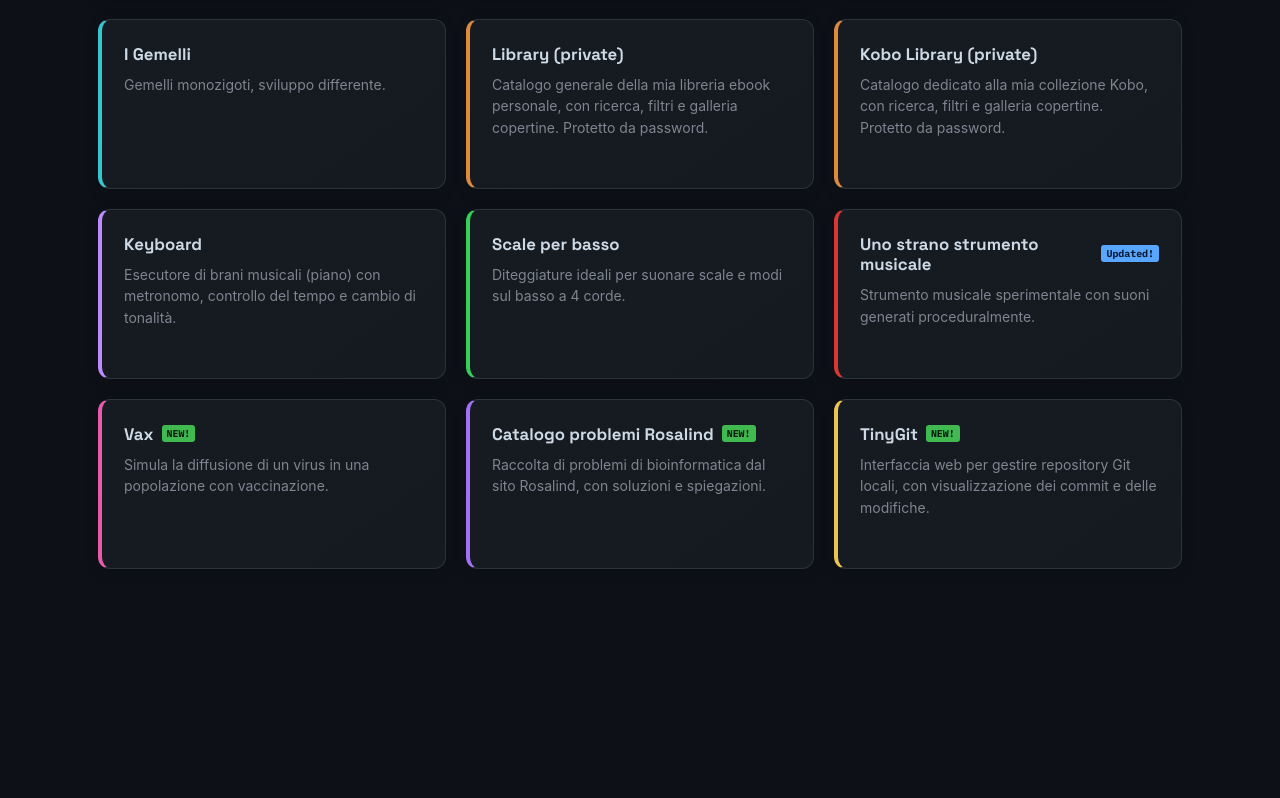
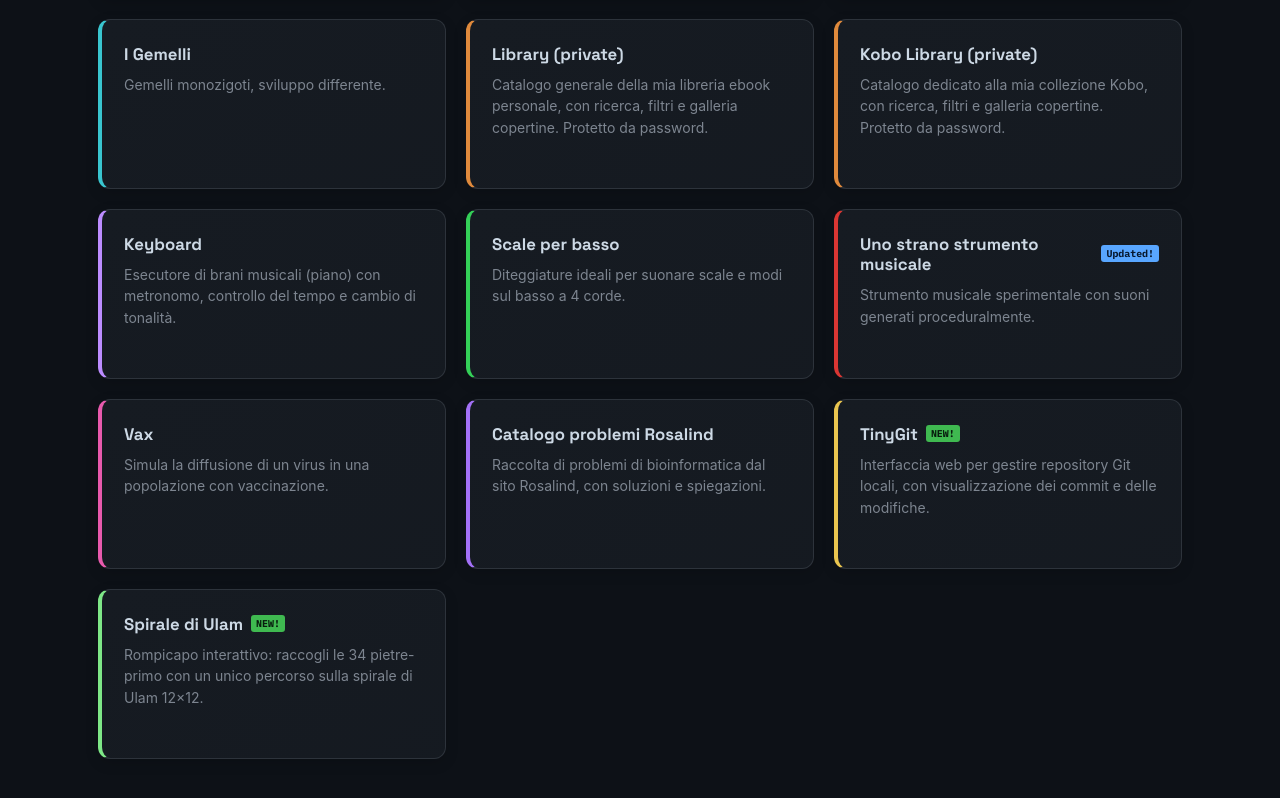
Before and after one commit to bennibeni/links-page, a Next.js app: page / in a window 1280 px wide. Shown: the part 1132-1930 px from the top of the page. Before the commit the page ends 1781 px from the top, so only its background shows below. Built offline with nearby package versions, Linux system fonts and the light colour scheme.

Commit message:
Aggiunta Spirale di Ulam

```diff
--- a/data/projects.mjs
+++ b/data/projects.mjs
@@ -25,7 +25,7 @@ const rawProjects = [
   {
     name: "SET solitario",
     description:
-      "Mini-app per giocare a SET ed esplorare la struttura affine F\u2083\u2074 delle carte.",
+      "Mini-app per giocare a SET ed esplorare la struttura affine F₃⁴ delle carte.",
     href: "https://set-affine-game.vercel.app/",
     accent: "sky",
   },
@@ -38,7 +38,6 @@ const rawProjects = [
   },
   {
     name: "Cheat Stories",
-    isUpdated: true,
     description: "Racconti interattivi basati su scelte e conseguenze.",
     href: "https://cheat-stories.vercel.app/",
     accent: "rose",
@@ -46,7 +45,7 @@ const rawProjects = [
   {
     name: "Specimen",
     description:
-      "Gioco combinatorio ispirato alla genetica umana: genoma 4\u00d74, regola TTE-T4, fenotipo a 6 caratteri e avatar interattivo.",
+      "Gioco combinatorio ispirato alla genetica umana: genoma 4×4, regola TTE-T4, fenotipo a 6 caratteri e avatar interattivo.",
     href: "https://specimen-t3oh.vercel.app/",
     accent: "teal",
   },
@@ -79,7 +78,6 @@ const rawProjects = [
   },
   {
     name: "Artificial Cell Laboratory",
-    isUpdated: true,
     description:
       "Laboratorio interattivo per la simulazione di cellule artificiali.",
     href: "https://artificial-cell-laboratory.vercel.app/",
@@ -129,7 +127,6 @@ const rawProjects = [
   },
   {
     name: "Vax",
-    isNew: true,
     description:
       "Simula la diffusione di un virus in una popolazione con vaccinazione.",
     href: "https://vax-gilt.vercel.app/",
@@ -137,7 +134,6 @@ const rawProjects = [
   },
   {
     name: "Catalogo problemi Rosalind",
-    isNew: true,
     description:
       "Raccolta di problemi di bioinformatica dal sito Rosalind, con soluzioni e spiegazioni.",
     href: "https://rosalind-catalog.vercel.app/",
@@ -151,6 +147,14 @@ const rawProjects = [
     href: "https://tinygit.vercel.app/",
     accent: "gold",
   },
+  {
+    name: "Spirale di Ulam",
+    isNew: true,
+    description:
+      "Rompicapo interattivo: raccogli le 34 pietre-primo con un unico percorso sulla spirale di Ulam 12×12.",
+    href: "https://ulam-spiral-puzzle.vercel.app/",
+    accent: "lime",
+  },
 ];
 
 export const projects = validateProjects(rawProjects);
```
